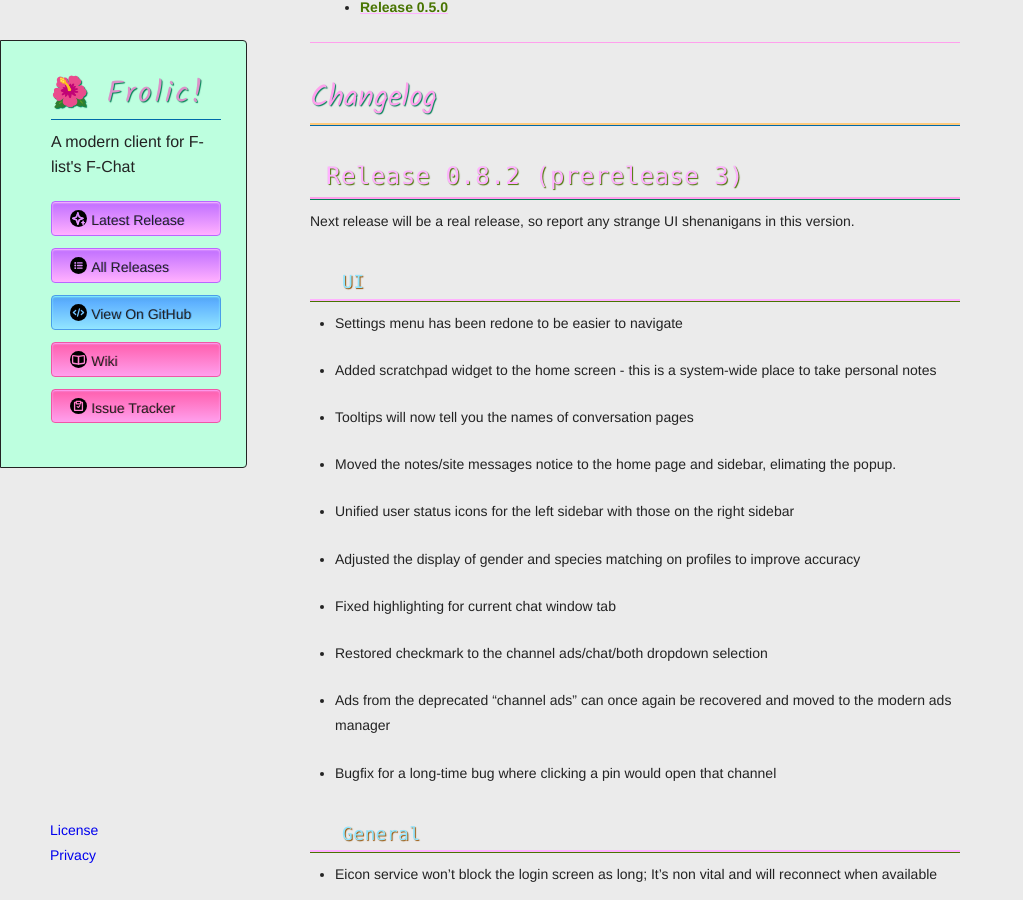
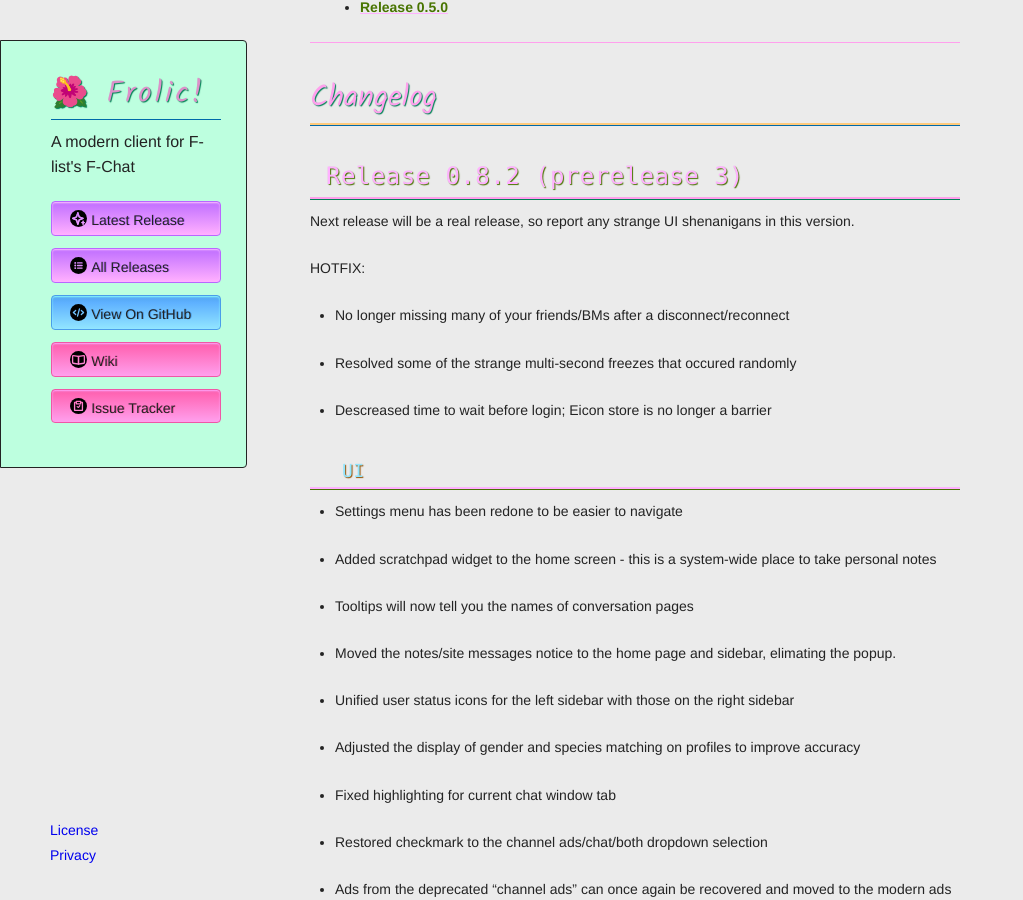
Before and after one commit to Frolic-chat/frolic-chat.github.io, a Jekyll site: the page built from wiki/development/CHANGELOG.md, in a window 1280 px wide and 900 px high, scrolled down 609 px. Shown: the whole window, without its empty margins (0-1023 px from the left). Built offline with Jekyll 4.4.1, drawn with Linux system fonts in a browser that asks for light colours; some web fonts are replaced.

Commit message:
0.8.2-hotfix

```diff
--- a/wiki/development/CHANGELOG.md
+++ b/wiki/development/CHANGELOG.md
@@ -7,6 +7,13 @@ excerpt: All release notes in one easy to find place.
 
 ## Release 0.8.2 (prerelease 3)
 Next release will be a real release, so report any strange UI shenanigans in this version.
+
+HOTFIX:
+* No longer missing many of your friends/BMs after a disconnect/reconnect
+
+* Resolved some of the strange multi-second freezes that occured randomly
+
+* Descreased time to wait before login; Eicon store is no longer a barrier
 
 ### UI
 * Settings menu has been redone to be easier to navigate
```
Also changed, not shown: wiki/scratchpad.md (+0 -3 lines).
